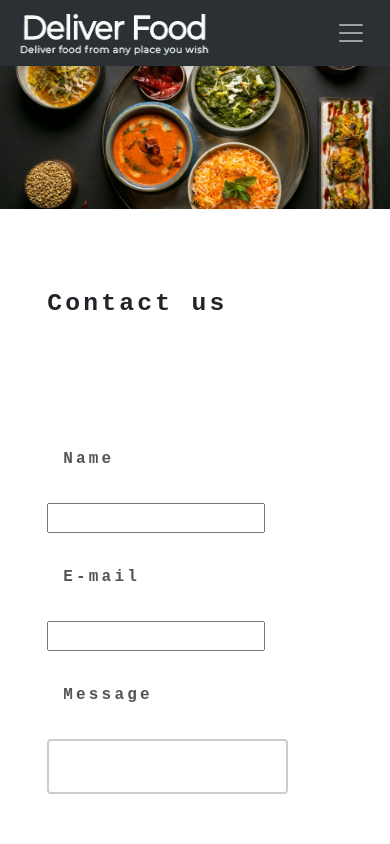
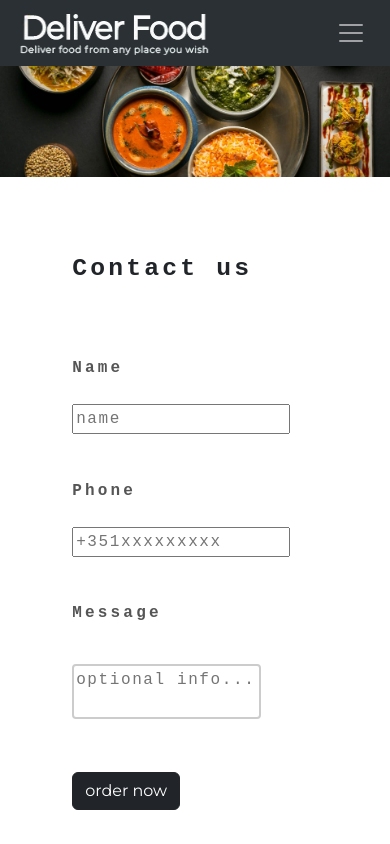
Before and after one commit to seivanesandro/food_order, a React (Create React App) app: page /#/contact in a window 390 px wide. Built offline with nearby package versions, Linux system fonts and the light colour scheme.

Commit message:
implemente validates on form contact us page, finish the project

```diff
--- a/src/components/footer/Footer.jsx
+++ b/src/components/footer/Footer.jsx
@@ -21,7 +21,7 @@
     color: #fff;
 
     @media only screen and (${devices.fourk}) {
-        height: 11vh !important;
+        height: 9vh !important;
     }
     @media only screen and (${devices.tablet}) {
         display: none;
@@ -90,7 +90,7 @@
                     </FooterSocialMedia>
                     <Copyright className="copyright">
                         <StyleCopyright className="copyright-style">
-                            sandroseivane©{year}
+                            sandroseivane - copyrights©{year}
                         </StyleCopyright>
                     </Copyright>
                 </ContainerFooter>
--- a/src/components/menuItems/MenuItems.jsx
+++ b/src/components/menuItems/MenuItems.jsx
@@ -1,11 +1,16 @@
 import Button from 'react-bootstrap/Button';
 import Card from 'react-bootstrap/Card';
+import { useNavigate } from 'react-router-dom';
 
 function CardMenu({
     imgurl,
     cardtitle,
     cardtext
 }) {
+    const navigate = useNavigate();
+    const handleClick = () => {
+        navigate('/contact');
+    };
     return (
         <>
             <Card
@@ -40,7 +45,7 @@
                     </Card.Text>
                     <Button
                         variant="dark"
-                        disabled
+                        onClick={handleClick}
                     >
                         order now
                     </Button>
--- a/src/index.css
+++ b/src/index.css
@@ -40,28 +40,28 @@
     margin: 0 1rem;
     letter-spacing: 0.2rem;
 }
-label{
+label {
     font-family: 'Roboto Mono', monospace;
     font-optical-sizing: auto;
     font-weight: 600;
     font-style: normal;
-        margin: 1rem;
+    margin: 0.5rem 0 0.1rem 0;
     letter-spacing: 0.2rem;
     color: #555 !important;
 }
 
-input{
+input {
     font-family: 'Roboto Mono', monospace;
     font-optical-sizing: auto;
     font-weight: 400;
     font-style: normal;
-    margin: 1rem auto;
+    margin: 0.1rem auto 1rem auto;
     letter-spacing: 0.1rem;
     color: #555 !important;
-    text-align: center;
+    text-align: justify;
 }
 
-textarea{
+textarea {
     font-family: 'Roboto Mono', monospace;
     font-optical-sizing: auto;
     font-weight: 400;
@@ -71,15 +71,15 @@
     text-align: left;
     outline: none;
 
-            margin: 1rem auto;
-            width: 198%;
+    margin: 1rem auto 2rem auto;
+    width: 119%;
     height: 55px;
     box-sizing: border-box;
     border: 2px solid #ccc;
     border-radius: 4px;
     resize: none;
+    text-align: justify;
 }
-
 
 /*navbar*/
 .navoffcanvas {
@@ -127,14 +127,31 @@
 
 /*breackpoints responsive*/
 @media only screen and (max-width: 2560px) {
-
+    textarea {
+        width: 119%;
+    }
 }
 
 @media only screen and (max-width: 1440px) {
-
+    textarea {
+        width: 116%;
+    }
 }
 
 @media only screen and (max-width: 1024px) {
+    h1,
+    h2,
+    h3,
+    h4,
+    h5,
+    h6 {
+        margin: 0;
+    }
+
+    textarea {
+        width: 157%;
+    }
+
     /*navbar*/
     .navoffcanvas {
         display: flex !important;
@@ -155,11 +172,14 @@
         height: 94.8vh !important;
     }
     textarea {
-            width: 147%;
+        width: 126%;
     }
 }
 
 @media only screen and (max-width: 430px) {
+    textarea {
+        width: 108%;
+    }
     /*footer*/
     .icon-style {
         width: 30px !important;
@@ -171,6 +191,9 @@
 }
 
 @media only screen and (max-width: 425px) {
+    textarea {
+        width: 108%;
+    }
     /*footer*/
     .icon-style {
         width: 30px !important;
@@ -192,6 +215,10 @@
         margin: 0;
         letter-spacing: 0.1rem;
     }
+
+    textarea {
+        width: 110%;
+    }
     /*footer*/
     .icon-style {
         width: 30px !important;
@@ -203,6 +230,10 @@
 }
 
 @media only screen and (max-width: 320px) {
+    textarea {
+        width: 150%;
+    }
+
     /*footer*/
     .icon-style {
         width: 30px !important;
--- a/src/pages/contact/Contact.jsx
+++ b/src/pages/contact/Contact.jsx
@@ -1,8 +1,12 @@
-import React from 'react';
+import React, { useState } from 'react';
 //import PropTypes from 'prop-types'
-import styled, { keyframes } from 'styled-components';
-import singlePiza from '../../assets/fooda.jpeg'
+import styled, {
+    keyframes
+} from 'styled-components';
+import singlePiza from '../../assets/fooda.jpeg';
 import { devices } from '../../utils/constantes';
+import Button from 'react-bootstrap/esm/Button';
+import { useNavigate } from 'react-router-dom';
 
 const Show = keyframes`
     0%{
@@ -21,7 +25,7 @@
     width: 100%;
     height: 90vh;
     display: flex;
-    gap: 3rem;
+    gap: 3.8rem;
     flex-direction: row;
 
     @media only screen and (${devices.iphone14}) {
@@ -71,26 +75,30 @@
     display: flex;
     flex-direction: column;
     align-items: flex-start;
-    gap: 6rem;
-    margin: 5rem 1rem;
+    gap: 4rem;
+    margin: 5rem 1rem 0.5rem 1rem;
+
+    @media only screen and (${devices.portatil}) {
+        width: 22%;
+    }
     @media only screen and (${devices.tablet}) {
         width: 90%;
     }
     @media only screen and (${devices.iphone14}) {
-        width: 84%;
+        width: 63%;
         align-items: baseline !important;
         margin: 1rem auto !important;
     }
     @media only screen and (${devices.mobileG}) {
-        width: 84%;
+        width: 63%;
         margin: 1rem auto !important;
     }
     @media only screen and (${devices.mobileM}) {
-        width: 84%;
+        width: 69%;
         margin: 1rem auto !important;
     }
     @media only screen and (${devices.mobileP}) {
-        width: 84%;
+        width: 74%;
         margin: 1rem auto !important;
     }
 `;
@@ -98,13 +106,86 @@
     display: flex;
     flex-direction: column;
     align-items: flex-start;
-    width: 50%;
-
-
+    gap: 1.3rem;
+    width: 43%;
+    @media only screen and (${devices.fourk}) {
+        width: 43%;
+    }
+    @media only screen and (${devices.portatilL}) {
+        width: 68%;
+    }
+    @media only screen and (${devices.portatilS}) {
+        width: 76%;
+    }
+    @media only screen and (${devices.portatil}) {
+        width: 68%;
+    }
+    @media only screen and (${devices.tablet}) {
+        width: 64%;
+    }
+    @media only screen and (${devices.iphone14}) {
+        width: 71%;
+    }
+    @media only screen and (${devices.mobileG}) {
+        width: 71%;
+    }
+    @media only screen and (${devices.mobileM}) {
+        width: 74%;
+    }
+    @media only screen and (${devices.mobileP}) {
+        width: 58%;
+    }
 `;
 
+const StyleError = styled.span`
+    font-size: 0.7rem !important;
+    color: red !important;
+    font-weight: 600;
+    text-shadow: 0 0 0.1rem red !important;
+    width: 15rem !important;
+    text-align: center;
+    margin-bottom: 1.5rem !important;
+`;
 
-const Contact = (props) => {
+const Contact = props => {
+    const [name, setName] = useState('');
+    const [phone, setPhone] = useState('');
+
+    const [error, setError] = useState(false);
+
+    const validateName = new RegExp(
+        '^[a-zA-Z]+( [a-zA-Z0-9_]+)*$'
+    );
+    const validatePhone = new RegExp(
+        '^[(]?[0-9]{3}[)]?[0-9]{3}?[0-9]{4,6}$'
+    );
+
+    const navigate = useNavigate();
+
+    const validate = e => {
+        e.preventDefault();
+
+        if (!validateName.test(name)) {
+            setError(true);
+        } else {
+            setError(false);
+            navigate('/');
+        }
+
+        if (!validatePhone.test(phone)) {
+            setError(true);
+        } else {
+            setError(false);
+            navigate('/');
+            alert(
+                'we will contact you soon as possible'
+            );
+        }
+    };
+
+    const handleClick = () => {
+        validate();
+    };
     return (
         <>
             <StyledContact className="contact">
@@ -117,21 +198,63 @@
                         method="POST"
                         id="contact-form"
                         className="contact-form"
+                        onSubmit={handleClick}
                     >
-                        <label htmlFor="name">Name</label>
+                        <label htmlFor="name">
+                            Name
+                        </label>
                         <input
                             type="text"
                             className="forms-input"
-                            name='name'
+                            placeholder="name"
+                            name="name"
+                            value={name}
+                            onChange={e =>
+                                setName(
+                                    e.target.value
+                                )
+                            }
                         />
-                        <label htmlFor="email">E-mail</label>
+                        <label htmlFor="phone">
+                            Phone
+                        </label>
                         <input
                             type="text"
                             className="forms-input"
-                            name='email'
+                            placeholder="+351xxxxxxxxx"
+                            name="phone"
+                            value={phone}
+                            onChange={e =>
+                                setPhone(
+                                    e.target.value
+                                )
+                            }
                         />
-                        <label htmlFor="message">Message</label>
-                        <textarea rows={6} cols={1} name="message" id="message" required></textarea>
+
+                        <label htmlFor="message">
+                            Message
+                        </label>
+
+                        <textarea
+                            rows={6}
+                            cols={1}
+                            name="message"
+                            id="message"
+                            placeholder="optional info..."
+                            required
+                        ></textarea>
+                        {error && (
+                            <StyleError className="error">
+                                Please fill the
+                                form correctly!
+                            </StyleError>
+                        )}
+                        <Button
+                            variant="dark"
+                            onClick={validate}
+                        >
+                            order now
+                        </Button>
                     </StyledFormContact>
                 </ContainerContactRightSide>
             </StyledContact>
```
Lines whose indentation alone changed are shown as unchanged.
